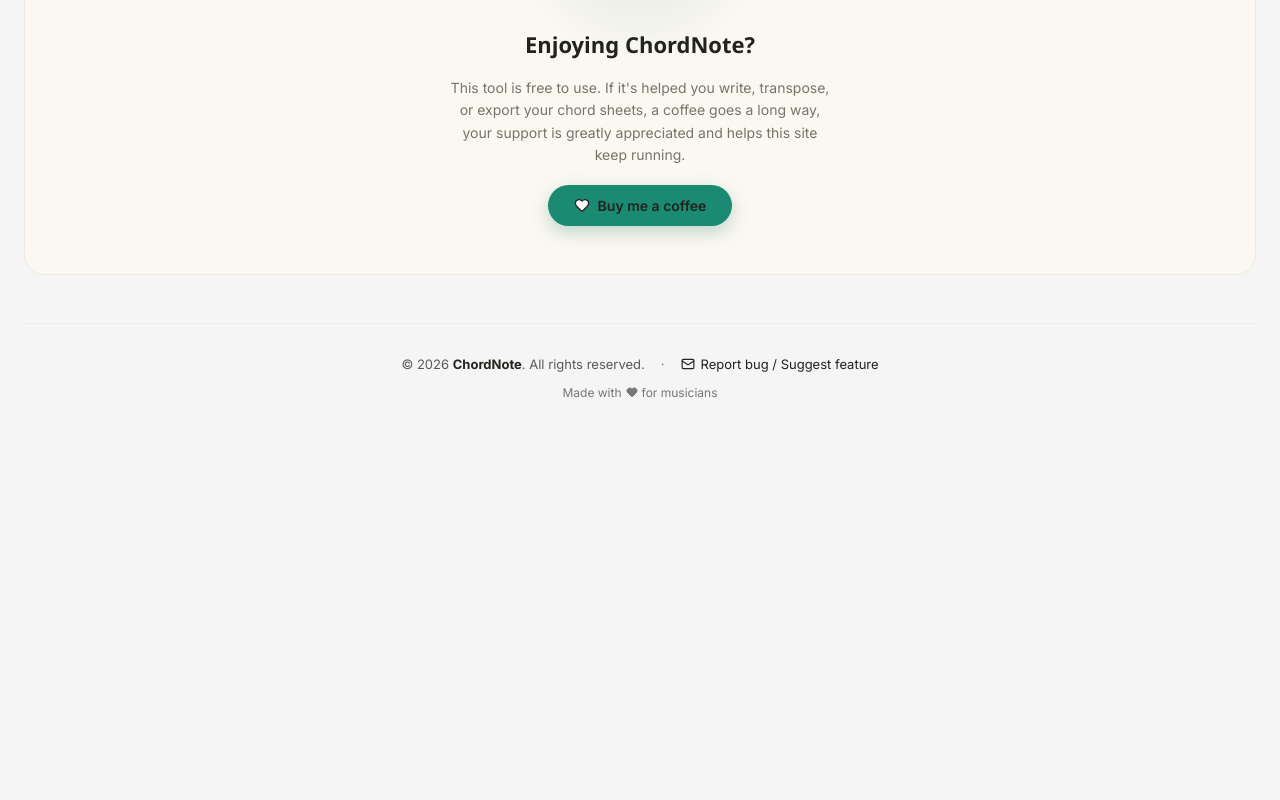
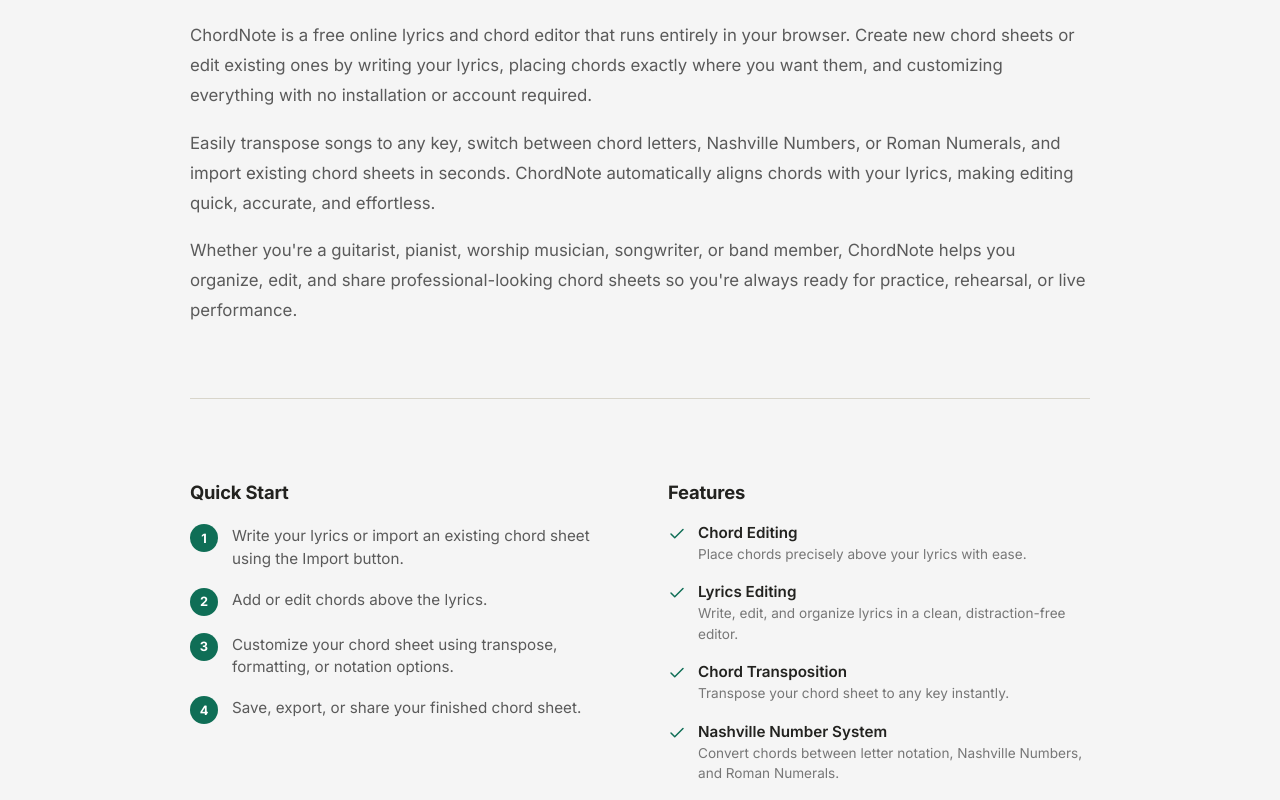
Before and after one commit to zanjzz/ChordNote, a React (Vite) app: page / in a window 1280 px wide. Shown: the part 980-1780 px from the top of the page. Before the commit the page ends 1428 px from the top, so only its background shows below. Built offline with nearby package versions, Linux system fonts and the light colour scheme.

Commit message:
Added InfoSection.jsx

```diff
--- a/src/components/ChordSheetEditor.jsx
+++ b/src/components/ChordSheetEditor.jsx
@@ -45,6 +45,7 @@
 import PreviewModal from "./PreviewModal/PreviewModal.jsx";
 import ChordImporter from "./ChordImporter.jsx";
 import SavedSongsModal from "./SavedSongsModal.jsx";
+import InfoSection from "./InfoSection.jsx";
 import SupportBanner from "./SupportBanner.jsx";
 import Footer from "./Footer.jsx";
 
@@ -1284,6 +1285,7 @@
         onClose={closeMilestoneToast}
       />
 
+      <InfoSection theme={theme} chordColor={chordColor} />
       <SupportBanner theme={theme} darkMode={darkMode} />
       <Footer theme={theme} darkMode={darkMode} chordColor={chordColor} />
     </div>
--- /dev/null
+++ b/src/components/InfoSection.jsx
@@ -0,0 +1,282 @@
+// src/components/InfoSection.jsx
+import React from "react";
+import { Check } from "lucide-react";
+
+const FEATURES = [
+  {
+    title: "Chord Editing",
+    description: "Place chords precisely above your lyrics with ease.",
+  },
+  {
+    title: "Lyrics Editing",
+    description:
+      "Write, edit, and organize lyrics in a clean, distraction-free editor.",
+  },
+  {
+    title: "Chord Transposition",
+    description: "Transpose your chord sheet to any key instantly.",
+  },
+  {
+    title: "Nashville Number System",
+    description:
+      "Convert chords between letter notation, Nashville Numbers, and Roman Numerals.",
+  },
+  {
+    title: "Import Chord Sheets",
+    description:
+      "Import existing chord sheets and continue editing without starting from scratch.",
+  },
+  {
+  title: "Sharing",
+  description:
+    "Share chord sheets with bandmates or friends using a shareable link or the copy button.",
+  },
+  {
+    title: "Image Export",
+    description:
+      "Export your chord sheets as high-quality images for easy sharing and printing.",
+  },
+];
+
+const QUICK_START_STEPS = [
+  "Write your lyrics or import an existing chord sheet using the Import button.",
+  "Add or edit chords above the lyrics.",
+  "Customize your chord sheet using transpose, formatting, or notation options.",
+  "Save, export, or share your finished chord sheet.",
+];
+
+export default function InfoSection({ theme, chordColor }) {
+  const getContrastColor = (hex) => {
+    const r = parseInt(hex.slice(1, 3), 16);
+    const g = parseInt(hex.slice(3, 5), 16);
+    const b = parseInt(hex.slice(5, 7), 16);
+    const brightness = (r * 299 + g * 587 + b * 114) / 1000;
+    return brightness > 140 ? "#1a1a1a" : "#ffffff";
+  };
+
+  const contrastText = getContrastColor(chordColor);
+
+  return (
+    <section
+      style={{
+        maxWidth: "2400px",
+        width: "100%",
+        margin: "140px auto 90px",
+        padding: "0 24px",
+        boxSizing: "border-box",
+        color: theme.text,
+      }}
+    >
+      {/* Inner wrapper keeps reading width sane even though the outer
+          section matches the editor's full max-width above it. */}
+      <div style={{ maxWidth: "900px", width: "100%", margin: "0 auto" }}>
+        {/* ---- About ---- */}
+        <div style={{ marginBottom: "72px" }}>
+          <h2
+            style={{
+              fontSize: "clamp(1.6rem, 3vw, 2.4rem)",
+              fontWeight: 700,
+              marginBottom: "20px",
+              letterSpacing: "-0.02em",
+              color: theme.text,
+            }}
+          >
+            What is ChordNote?
+          </h2>
+          <p
+            style={{
+              fontSize: "1.05rem",
+              lineHeight: 1.8,
+              color: theme.textSecondary,
+              marginBottom: "16px",
+            }}
+          >
+            ChordNote is a free online lyrics and chord editor that runs
+            entirely in your browser. Create new chord sheets or edit existing
+            ones by writing your lyrics, placing chords exactly where you want
+            them, and customizing everything with no installation or account
+            required.
+          </p>
+
+          <p
+            style={{
+              fontSize: "1.05rem",
+              lineHeight: 1.8,
+              color: theme.textSecondary,
+              marginBottom: "16px",
+            }}
+          >
+            Easily transpose songs to any key, switch between chord letters,
+            Nashville Numbers, or Roman Numerals, and import existing chord
+            sheets in seconds. ChordNote automatically aligns chords with your
+            lyrics, making editing quick, accurate, and effortless.
+          </p>
+
+          <p
+            style={{
+              fontSize: "1.05rem",
+              lineHeight: 1.8,
+              color: theme.textSecondary,
+            }}
+          >
+            Whether you're a guitarist, pianist, worship musician, songwriter,
+            or band member, ChordNote helps you organize, edit, and share
+            professional-looking chord sheets so you're always ready for
+            practice, rehearsal, or live performance.
+          </p>
+        </div>
+
+        {/* ---- Divider ---- */}
+        <hr
+          style={{
+            border: "none",
+            borderTop: `1px solid ${theme.border}`,
+            margin: "0 0 64px 0",
+          }}
+        />
+
+        {/* ---- Quick Start + Features (side‑by‑side on desktop) ---- */}
+        <style>{`
+          .chordnote-info-row {
+            display: flex;
+            flex-direction: row;
+            align-items: flex-start;
+            gap: 56px;
+          }
+          @media (max-width: 640px) {
+            .chordnote-info-row {
+              flex-direction: column;
+              gap: 48px;
+            }
+          }
+        `}</style>
+        <div className="chordnote-info-row">
+          {/* Quick Start */}
+          <div style={{ flex: "1 1 0", minWidth: 0 }}>
+            <h3
+              style={{
+                fontSize: "1.15rem",
+                fontWeight: 700,
+                marginBottom: "20px",
+                letterSpacing: "-0.01em",
+                color: theme.text,
+              }}
+            >
+              Quick Start
+            </h3>
+            <ol
+              style={{
+                listStyle: "none",
+                margin: 0,
+                padding: 0,
+                display: "flex",
+                flexDirection: "column",
+                gap: "16px",
+              }}
+            >
+              {QUICK_START_STEPS.map((step, index) => (
+                <li
+                  key={step}
+                  style={{
+                    display: "flex",
+                    alignItems: "flex-start",
+                    gap: "14px",
+                    fontSize: "0.95rem",
+                    lineHeight: 1.5,
+                    color: theme.textSecondary,
+                  }}
+                >
+                  <span
+                    style={{
+                      flexShrink: 0,
+                      width: "28px",
+                      height: "28px",
+                      borderRadius: "50%",
+                      background: chordColor,
+                      color: contrastText,
+                      display: "flex",
+                      alignItems: "center",
+                      justifyContent: "center",
+                      fontSize: "0.8rem",
+                      fontWeight: 700,
+                      marginTop: "1px",
+                    }}
+                  >
+                    {index + 1}
+                  </span>
+                  <span style={{ paddingTop: "2px" }}>{step}</span>
+                </li>
+              ))}
+            </ol>
+          </div>
+
+          {/* Features */}
+          <div style={{ flex: "1 1 0", minWidth: 0 }}>
+            <h3
+              style={{
+                fontSize: "1.15rem",
+                fontWeight: 700,
+                marginBottom: "20px",
+                letterSpacing: "-0.01em",
+                color: theme.text,
+              }}
+            >
+              Features
+            </h3>
+            <ul
+              style={{
+                listStyle: "none",
+                margin: 0,
+                padding: 0,
+                display: "flex",
+                flexDirection: "column",
+                gap: "18px",
+              }}
+            >
+              {FEATURES.map((feature) => (
+                <li
+                  key={feature.title}
+                  style={{
+                    display: "flex",
+                    alignItems: "flex-start",
+                    gap: "12px",
+                  }}
+                >
+                  <Check
+                    size={18}
+                    style={{
+                      flexShrink: 0,
+                      marginTop: "2px",
+                      color: chordColor,
+                    }}
+                  />
+                  <div>
+                    <div
+                      style={{
+                        fontSize: "0.95rem",
+                        fontWeight: 600,
+                        color: theme.text,
+                      }}
+                    >
+                      {feature.title}
+                    </div>
+                    <div
+                      style={{
+                        fontSize: "0.85rem",
+                        color: theme.textMuted,
+                        marginTop: "2px",
+                        lineHeight: 1.5,
+                      }}
+                    >
+                      {feature.description}
+                    </div>
+                  </div>
+                </li>
+              ))}
+            </ul>
+          </div>
+        </div>
+      </div>
+    </section>
+  );
+}
--- a/src/index.css
+++ b/src/index.css
@@ -29,7 +29,7 @@
 .chord-app-container {
   min-height: 100vh;
   padding: 24px;
-  max-width: 2400px; /* caps line length on ultrawide screens */
+  max-width: 1440px; /* caps line length on ultrawide screens */
   margin: 0 auto;
   transition: background 0.15s ease, color 0.15s ease;
 }
```
